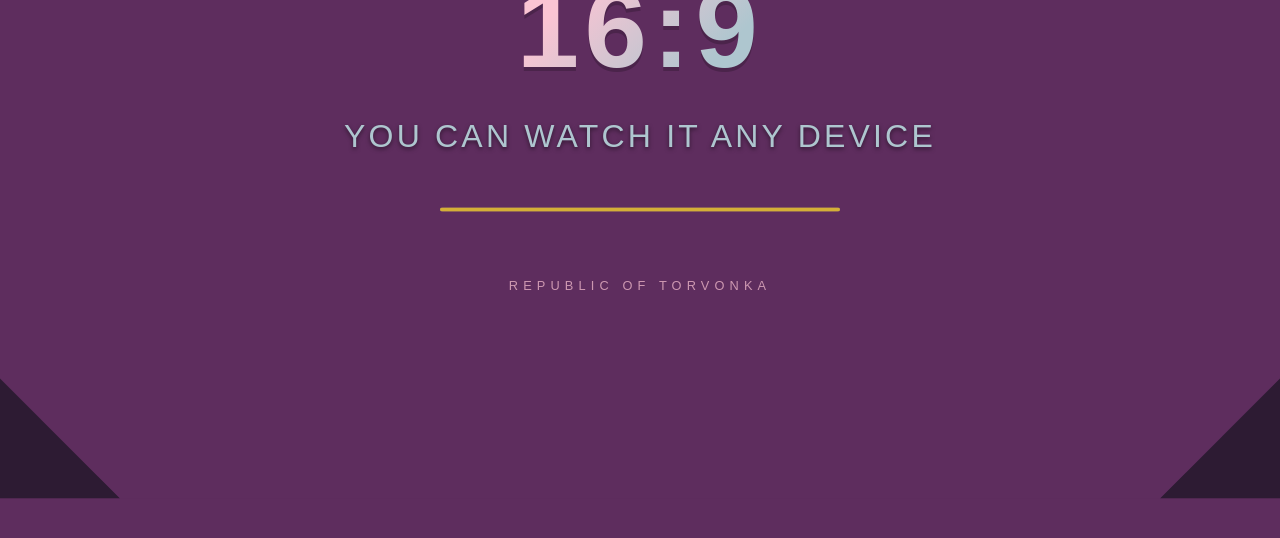
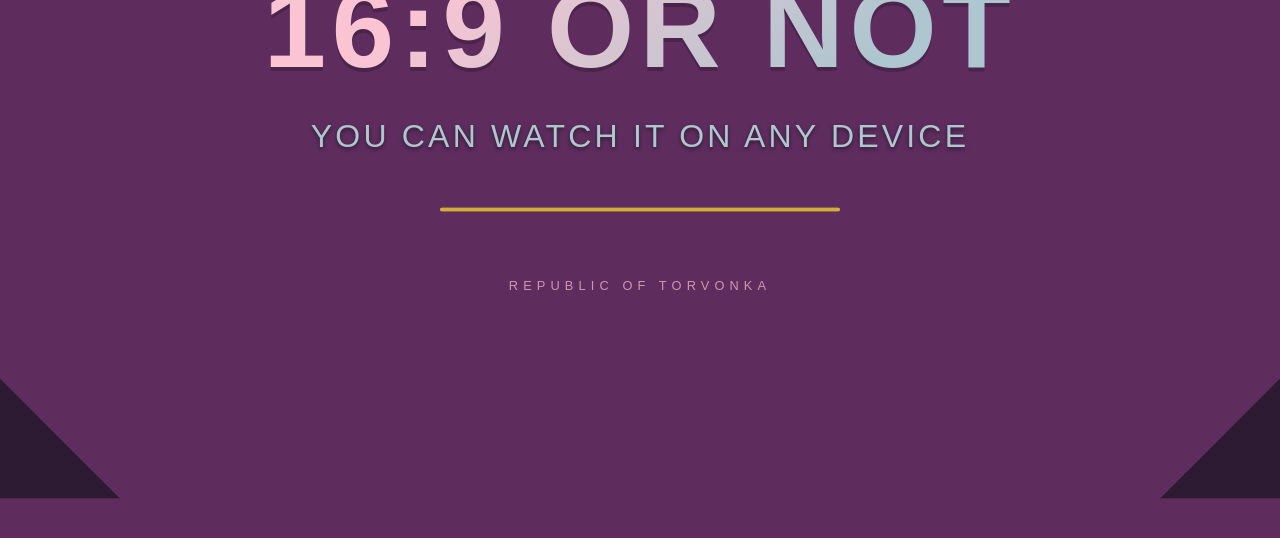
Before and after one commit to omer-kuluc/hotel-example, a React (Vite) app: page / in a window 1280 px wide. Shown: the top 538 px of the page. Built offline with nearby package versions, Linux system fonts and the light colour scheme; a web font is replaced by a local one.

Commit message:
Loading.jsx güncellendi

```diff
--- a/src/components/Loading.jsx
+++ b/src/components/Loading.jsx
@@ -80,12 +80,12 @@ const Loading = ({ onComplete }) => {
         </h2>
 
         <h1 className="loading-text-large" style={{ opacity: 0 }}>
-          16:9
+          16:9 OR NOT
         </h1>
 
         <div className="loading-subtitle-container">
           <p className="loading-subtitle" style={{ opacity: 0 }}>
-            YOU CAN WATCH IT ANY DEVICE
+            YOU CAN WATCH IT ON ANY DEVICE
           </p>
         </div>
 
```
